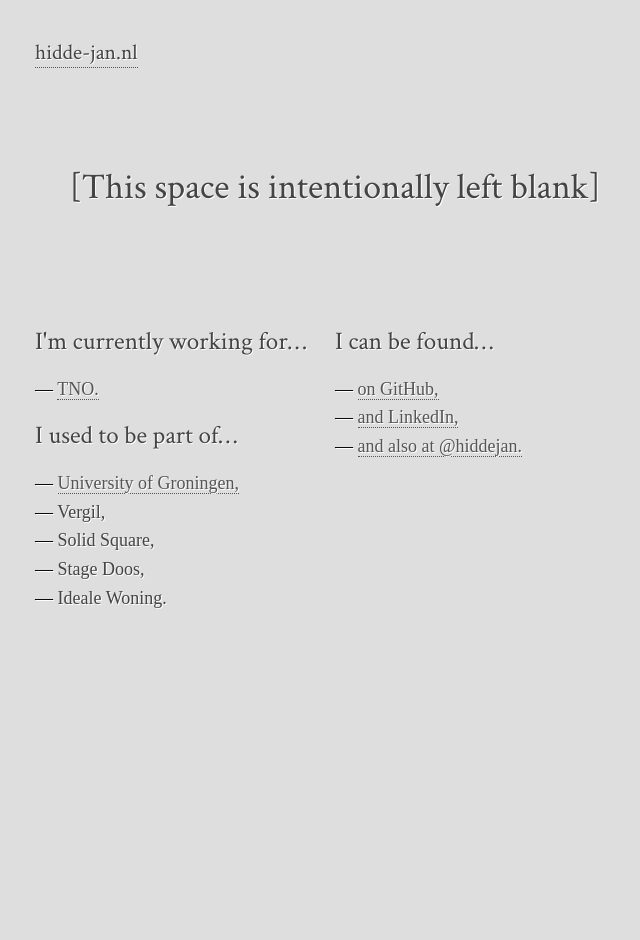
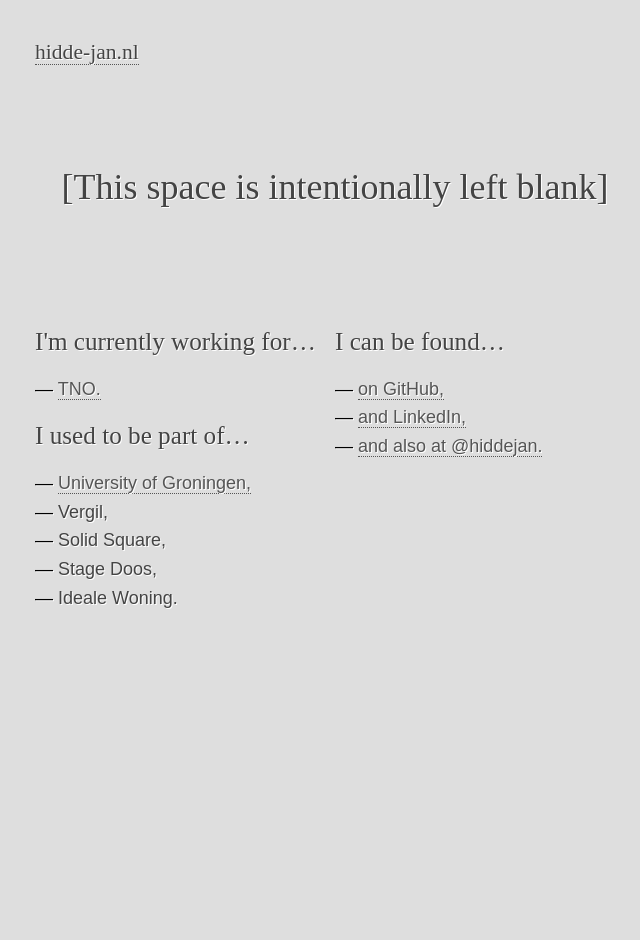
Before and after one commit to hidde-jan/hidde-jan.github.io, a Jekyll site: the page built from index.html, in a window 1280 px wide. Shown: the whole page, without its empty margins (305-945 px from the left). Built offline with Jekyll 4.4.1, drawn with Linux system fonts in a browser that asks for light colours.

Commit message:
Update _common.scss

```diff
--- a/_sass/_common.scss
+++ b/_sass/_common.scss
@@ -20,11 +20,12 @@
   text-shadow: 1px 1px white;
   color: #444;
   width: 600px;
+  font-family: 'Montserrat', sans-serif;
 }
 
 h1, h2,
 .blank {
-  font-family: 'Crimson Text', serif;
+  font-family: 'Alegreya', serif;
   font-style: normal;
   font-weight: 400;
   letter-spacing: 0em;
```
